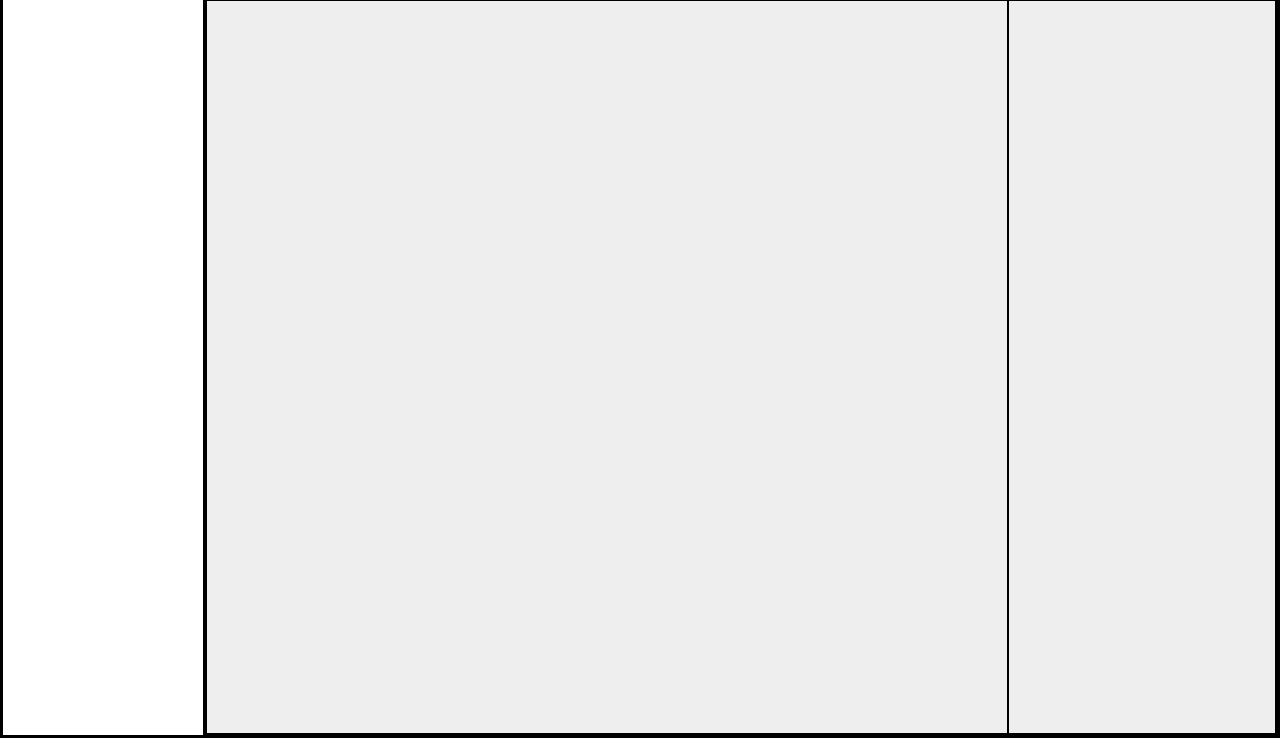
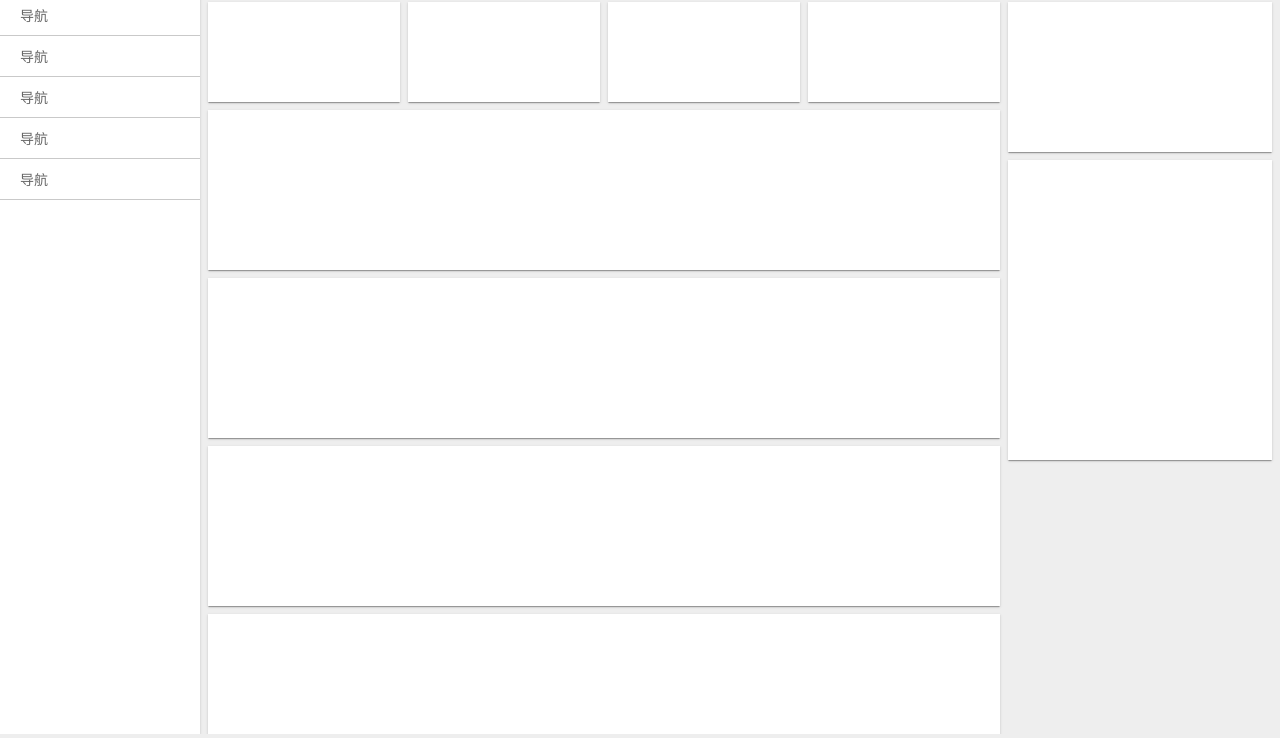
Before and after one commit to xie-mingda/flex-layout, a plain HTML site: page index.html in a window 1280 px wide. Shown: the part 66-804 px from the top of the page. Drawn offline with Linux system fonts and the light colour scheme.

Commit message:
第四次提交

```diff
--- a/index.html
+++ b/index.html
@@ -1,42 +1,158 @@
 <!DOCTYPE html>
-<html lang="en">
+<html lang="zh-CN">
   <head>
-  <meta charset="UTF-8">
-  <meta http-equiv="X-UA-Compatible" content="IE=edge">
-  <meta name="viewport" content="width=device-width, initial-scale=1.0">
-  <title>Document</title>
+    <meta charset="UTF-8" />
+    <meta http-equiv="X-UA-Compatible" content="IE=edge" />
+    <meta name="viewport" content="width=device-width, initial-scale=1.0" />
+    <title>Flex 布局</title>
+    <meta name="description" content="Re01 编程课的Flex布局演示。" />
+    <link rel="icon" href="/favicon.ico" />
+    <link rel="manifest" href="/manifest.json" />
+    <link rel="apple-touch-icon" sizes="180x180" href="/apple-touch-icon.png" />
+    <link rel="icon" type="image/png" sizes="32x32" href="/favicon-32x32.png" />
+    <link rel="icon" type="image/png" sizes="16x16" href="/favicon-16x16.png" />
+    <meta name="msapplication-TileColor" content="#da532c" />
+    <meta name="theme-color" content="#ffffff" />
+
     <style>
       body {
         margin: 0;
+        /* vh 是view height 既视窗高度的意思，100就是100%占满窗口高度 */
         height: 100vh;
         background-color: #eee;
       }
-    * {
-      border: 1px black solid;
-    }
+      /* * {
+        border: 1px solid #333;
+      } */
       .flex {
         display: flex;
       }
-    .baise {
-      background-color: white;
-    }
+      /* 占满比例 */
       .flex1 {
         flex: 1;
       }
+      /* 竖向 */
       .column {
         flex-direction: column;
+      }
+      /* 阴影 */
+      .yinYing {
+        box-shadow: rgb(0 0 0 / 20%) 0px 2px 1px -1px,
+          rgb(0 0 0 / 14%) 0px 1px 1px 0px, rgb(0 0 0 / 12%) 0px 1px 3px 0px;
+      }
+      /* 白色背景 */
+      .baiSe {
+        background-color: #fff;
+      }
+      /* 上下左右外边距 */
+      .mg8 {
+        margin: 8px;
+      }
+      /* 右外边距 */
+      .mgr8 {
+        margin-right: 8px;
+      }
+      /* 上外边距 */
+      .mgt8 {
+        margin-top: 8px;
+      }
+      /* 四个小盒子 */
+      .shuJu {
+        height: 100px;
+      }
+      /* 中间的大盒子 */
+      .lieBiaoXiang {
+        height: 160px;
+      }
+      /* 导航条 */
+      .daoHang {
+        padding: 10px 20px;
+        border-bottom: 1px solid rgb(201, 201, 201);
+        font-size: 14px;
+        color: #666;
+      }
+      .neiRong::-webkit-scrollbar {
+        display: none; /* Chrome Safari */
+      }
+
+      /* 当屏幕宽度小于600px时要改变的css */
+      @media (max-width: 600px) {
+        /* 小屏幕上取消侧边栏，后面学js时会教怎么弹出 */
+        .ceBian {
+          display: none;
+        }
+        /* 内容栏和数据栏flex方向改为竖向 */
+        .neiRong {
+          flex-direction: column;
+        }
+        .shuJuQu {
+          flex-direction: column;
+        }
+        /* 右区加左外边距 */
+        .youQu {
+          margin-left: 8px;
+        }
+        /* 数据块外边距，大小改为自动宽高 */
+        .shuJu {
+          margin: 0 0 8px;
+          flex: auto;
+        }
       }
     </style>
   </head>
   <body class="flex">
     <!-- 侧边栏 -->
-  <div style="width:200px" class="baise"></div>
+    <div
+      style="width: 200px; z-index: 3"
+      class="ceBian flex column baiSe yinYing"
+    >
+      <!-- 侧边头像栏 -->
+      <div style=" padding: 10px; align-items: center; justify-content: center; border-bottom: 1px solid #999; " class="flex" >
+        <img alt="logo" src="https://kangwenchang.com/logo.png" width="40px" height="40px" />
+        <div style="margin-left: 10px">康文昌</div>
+      </div>
+      <!-- 导航栏 -->
+      <div class="flex1">
+        <div class="daoHang">导航</div>
+        <div class="daoHang">导航</div>
+        <div class="daoHang">导航</div>
+        <div class="daoHang">导航</div>
+        <div class="daoHang">导航</div>
+      </div>
+    </div>
     <!-- 主区域 -->
-  <div class="flex1 flex column">
-    <div style="height:60px"></div>
-    <div class="flex1 flex">
-      <div style="flex:3"></div>
-      <div style="flex:1"></div>
+    <div class="flex flex1 column">
+      <!-- 头部栏 -->
+      <div style="height: 60px; z-index: 2" class="baiSe yinYing"></div>
+      <!-- 内容区 -->
+      <div class="flex flex1 neiRong" style="overflow: auto">
+        <!-- 左区 -->
+        <div style="flex: 3" class="flex column mg8">
+          <!-- 数据区 -->
+          <div class="flex shuJuQu">
+            <!-- 四个小块显示重点数据 -->
+            <div class="shuJu baiSe yinYing flex1 mgr8"></div>
+            <div class="shuJu baiSe yinYing flex1 mgr8"></div>
+            <div class="shuJu baiSe yinYing flex1 mgr8"></div>
+            <div class="shuJu baiSe yinYing flex1"></div>
+          </div>
+          <!-- 列表区，列表数据可以无限增加 -->
+          <div class="flex column">
+            <!-- 列表项 -->
+            <div class="lieBiaoXiang mgt8 baiSe yinYing"></div>
+            <div class="lieBiaoXiang mgt8 baiSe yinYing"></div>
+            <div class="lieBiaoXiang mgt8 baiSe yinYing"></div>
+            <div class="lieBiaoXiang mgt8 baiSe yinYing"></div>
+            <div class="lieBiaoXiang mgt8 baiSe yinYing"></div>
+          </div>
+        </div>
+        <!-- 右区 -->
+        <div style="flex: 1" class="youQu flex column mgr8 mgt8">
+          <!-- 提示区 -->
+          <div style="height: 150px" class="baiSe yinYing"></div>
+          <!-- 消息区 -->
+          <div style="height: 300px" class="mgt8 baiSe yinYing"></div>
+        </div>
       </div>
     </div>
   </body>
```
Lines whose indentation alone changed are shown as unchanged.
